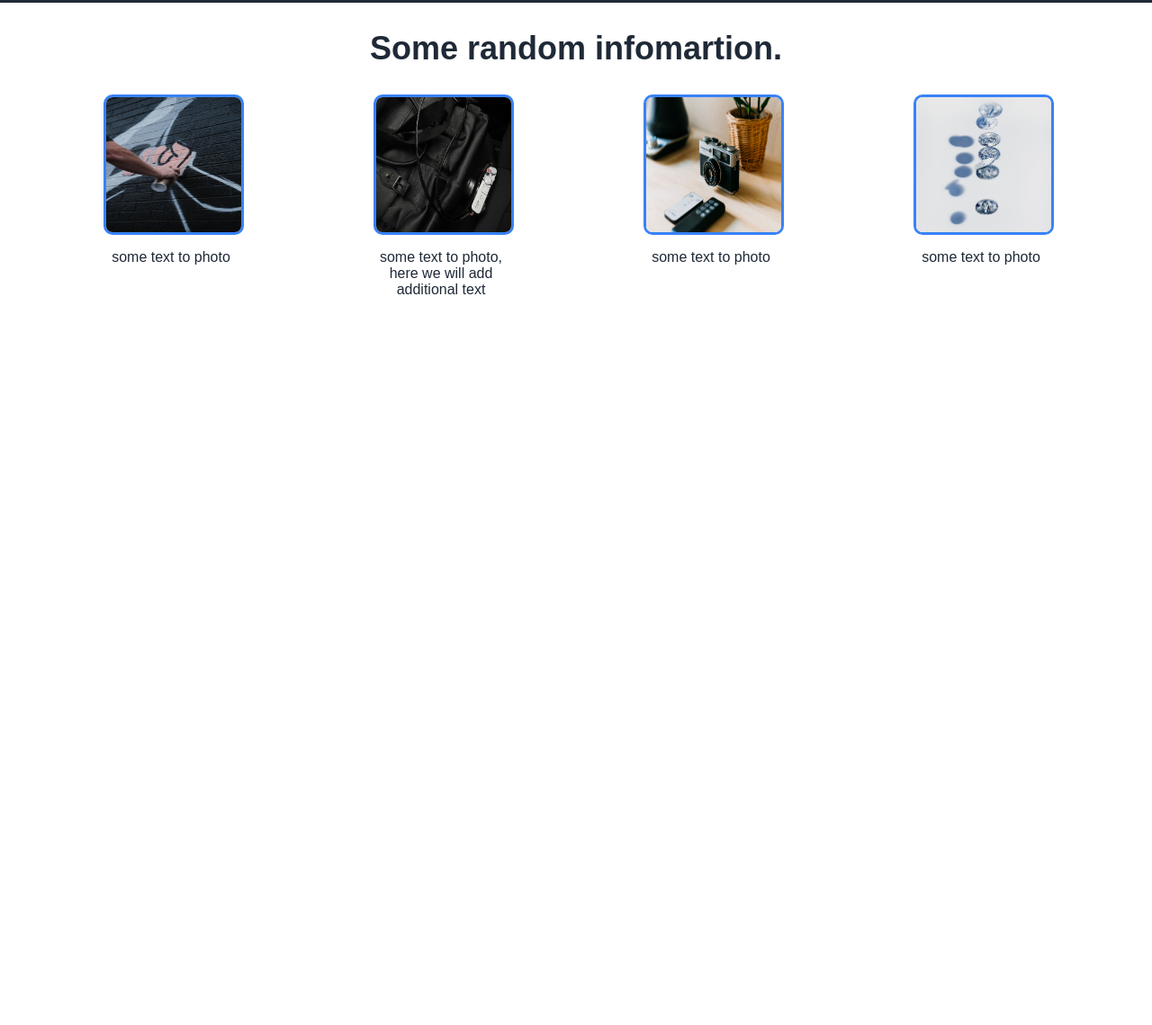
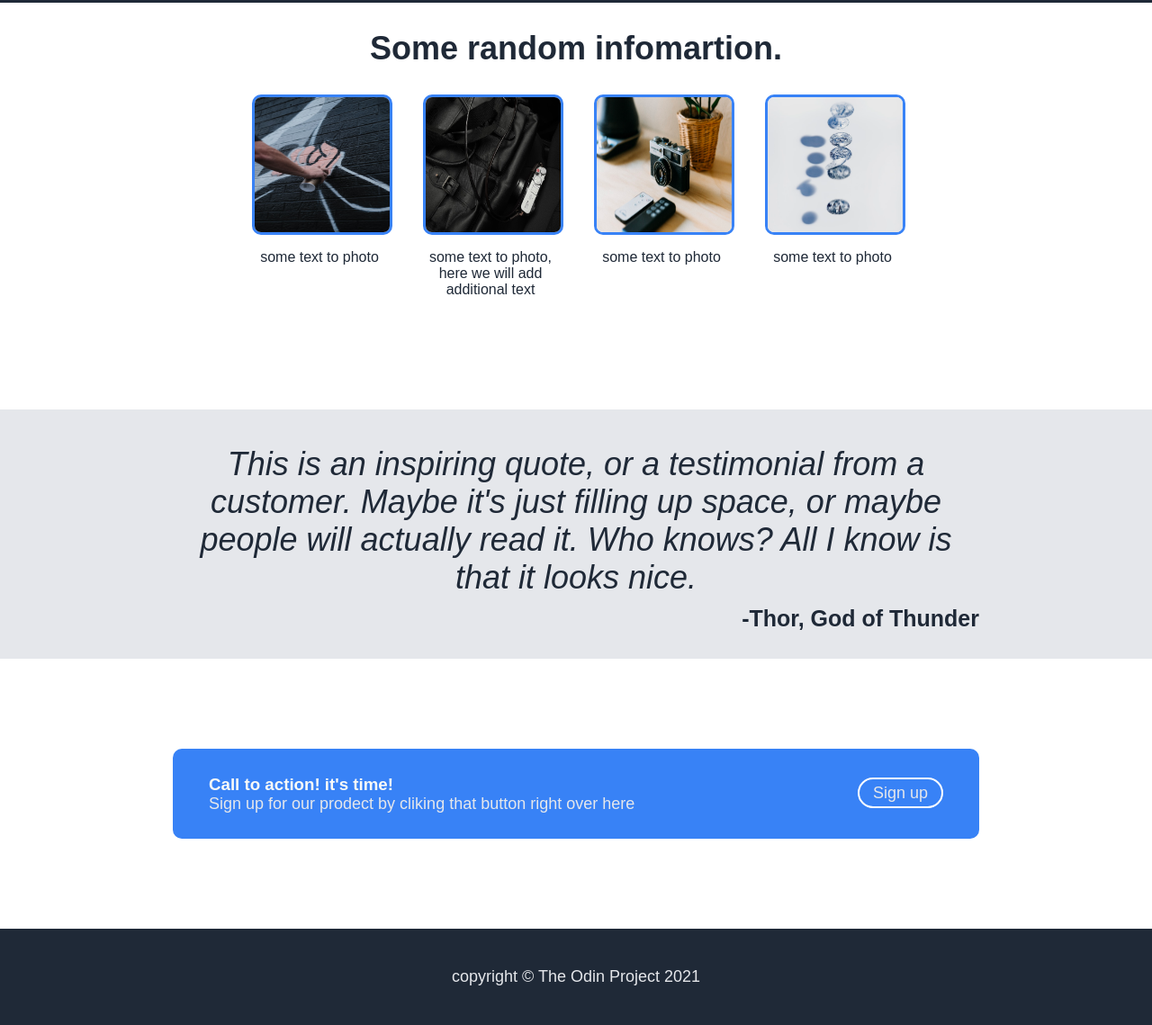
Before and after one commit to minasanta/ODIN-LANDING-PAGE, a plain HTML site: page index.html in a window 1280 px wide. Shown: the part 354-1493 px from the top of the page at 90% size. Before the commit the page ends 800 px from the top, so only its background shows below. Drawn offline with Linux system fonts and the light colour scheme.

Commit message:
the final touch

```diff
--- a/index.html
+++ b/index.html
@@ -54,6 +54,23 @@
 
         </div>
     </div>
-    <div class="qoute"></div>
+    <div class="qoute">
+        <div class="contanier">
+            <p>This is an inspiring quote, or a testimonial from a customer. Maybe it's just filling up space, or maybe people will actually read it. Who knows? All I know is that it looks nice.</p>
+            <span class="end">-Thor, God of Thunder</span>
+        </div>
+    </div>
+    <div class="final">
+        <div class="right-f">
+            <h3>Call to action! it's time!</h2>
+            <p>Sign up for our prodect by cliking that button right over here</button></p>
+        </div>
+        <div class="left-f">
+            <a href="">Sign up</a>
+        </div>
+    </div>
+    <footer>
+        <p>copyright &copy; The Odin Project 2021</p>
+    </footer>
 </body>
 </html>
--- a/style.css
+++ b/style.css
@@ -77,13 +77,14 @@ h1 {
     display: flex;
     justify-content: center;
     align-items: center;
-    gap: 25%;
+    flex-wrap: wrap;
+    gap: 40px;
 }
 .card {
     display: flex;
     flex-direction: column;
     width: 150px;
-    height: 250px;
+    height: 350px;
     text-align: center;
     color: #1f2937;
 }
@@ -93,3 +94,68 @@ h1 {
     border-radius: 10px;
     border: 3px solid #3882f6;
 }
+
+.qoute {
+    background-color: #e5e7eb;
+    justify-content: center;
+    margin-bottom: 50px;
+}
+.contanier {
+    margin: 30px 15%;
+    display: flex;
+    flex-direction: column;
+}
+.qoute p {
+    text-align: center;
+    font-size: 36px;
+    font-style: italic;
+    font-weight: lighter;
+    color: #1f2937;
+    margin: 10px 0 10px 0;
+}
+
+.end {
+    font-size: 25px;
+    font-weight: 900;
+    color: #1f2937;
+    align-self: flex-end;
+}
+
+.final {
+    display: flex;
+    justify-content: space-between;
+    align-items: center;
+    margin: 50px 15%;
+    background-color: #3882f6;
+    color: #f9faf8;
+    border-radius: 10px;
+    padding: 10px 40px;
+}
+.right-f h3 {
+    margin-bottom: 0;
+}
+.right-f p {
+    margin-top: 0;
+    font-size: 18px;
+    color: #e5e7eb;
+}
+
+.left-f a {
+    text-decoration: none;
+    font-size: 18px;
+    color: #e5e7eb;
+    border: 2px solid white;
+    padding: 5px 15px;
+    border-radius: 20px;
+}
+
+footer {
+    display: flex;
+    justify-content: center;
+    align-items: center;
+    background-color: #1f2937;
+    font-size: 18px;
+    color: #e5e7eb;
+    padding: 25px 0;
+    margin-top: 50px;
+}
```
